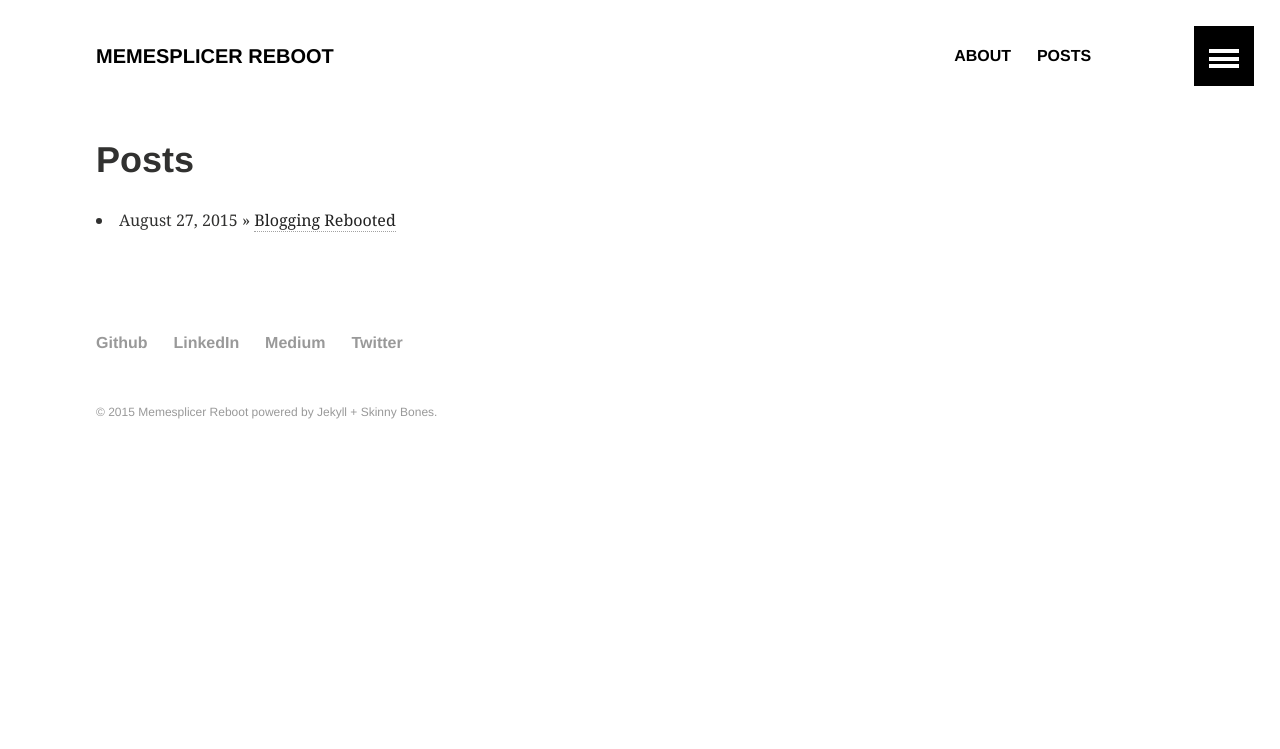
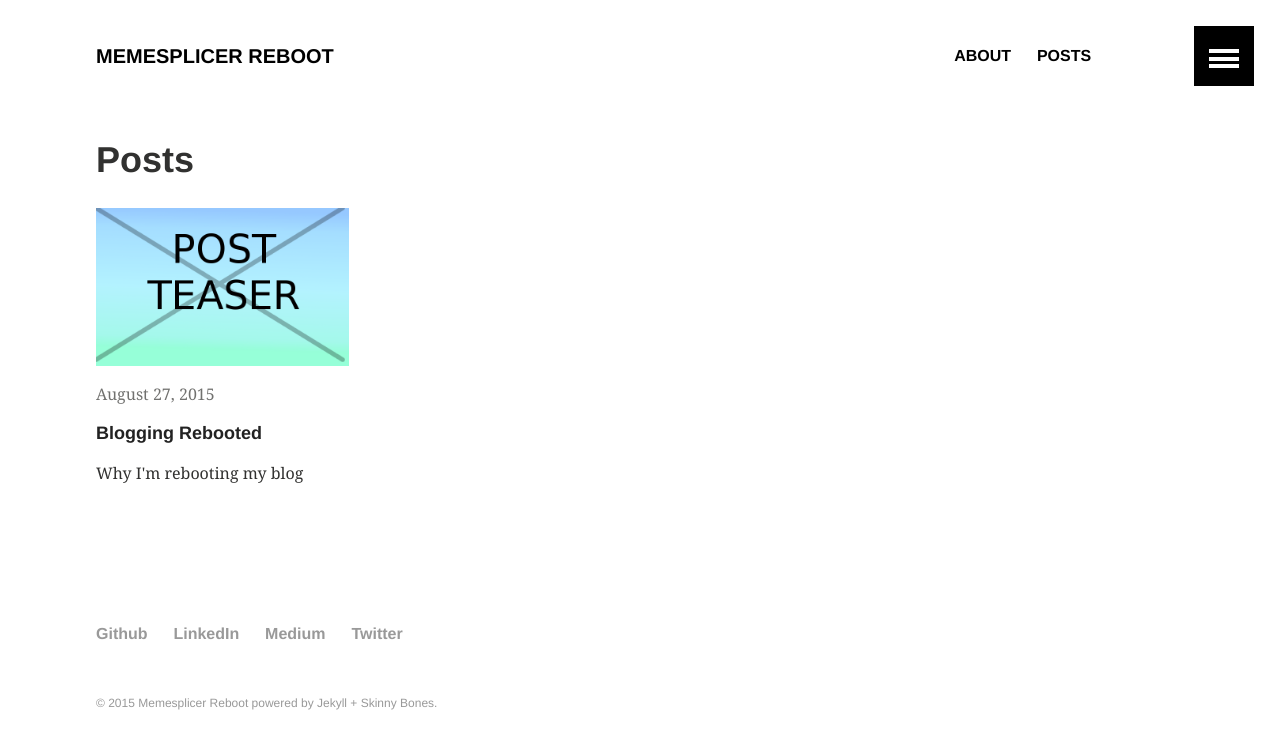
Before and after one commit to butchland/butchland.github.io, a Jekyll site: the page built from posts/index.md, in a window 1280 px wide. Shown: the top 749 px of the page. Built offline with Jekyll 4.4.1, drawn with Linux system fonts in a browser that asks for light colours.

Commit message:
modified post listing as a grid

```diff
--- a/posts/index.md
+++ b/posts/index.md
@@ -13,6 +13,6 @@ ads: false
 
 <div class="tiles">
 {% for post in site.posts %}
-	{% include post-list.html %}
+	{% include post-grid.html %}
 {% endfor %}
 </div><!-- /.tiles -->
```
